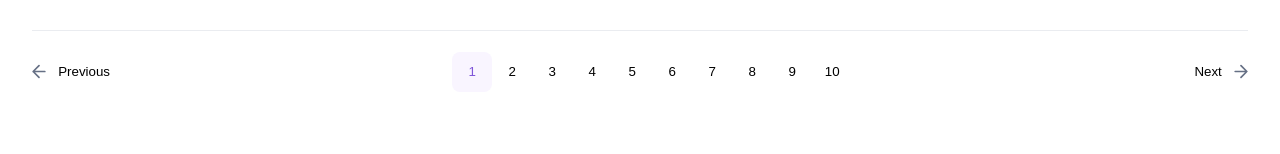
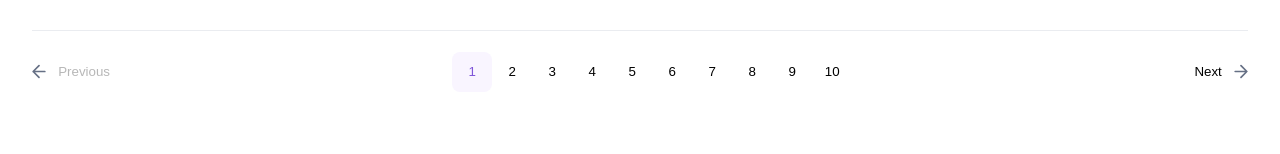
Before and after one commit to harold-myfavdev/simply_blog, a React (Vite) app: page / in a window 1280 px wide. Shown: the part 2525-2679 px from the top of the page. Built offline with nearby package versions, Linux system fonts and the light colour scheme.

Commit message:
disabled button when last page or first page

```diff
--- a/src/components/Pagination.jsx
+++ b/src/components/Pagination.jsx
@@ -16,9 +16,18 @@ export default function Pagination(props) {
     return (
         <div className='pagination-wrapper'>
             <fieldset className='pagination'>
-                <button className='pagination-item' disabled={pageNumbers.length < 10} onClick={() => props.setCurrentPage(prevPageNumber => prevPageNumber > 1 ? prevPageNumber - 1 : prevPageNumber)}><img src={arrow} alt="left-arrow" />Previous</button>
+                <button
+                    className='pagination-item'
+                    disabled={pageNumbers.length < 10 || props.currentPage == 1}
+                    onClick={() => props.setCurrentPage(prevPageNumber => prevPageNumber > 1 ? prevPageNumber - 1 : prevPageNumber)}>
+                    <img src={arrow} alt="left-arrow" />Previous
+                </button>
                 {pages}
-                <button className='pagination-item' disabled={pageNumbers.length < 10} onClick={() => props.setCurrentPage(prevPageNumber => prevPageNumber < pageNumbers.length ? prevPageNumber + 1 : prevPageNumber)}>Next<img src={arrow} alt="right-arrow" /></button>
+                <button
+                    className='pagination-item'
+                    disabled={pageNumbers.length < 10 || props.currentPage == pageNumbers.length}
+                    onClick={() => props.setCurrentPage(prevPageNumber => prevPageNumber < pageNumbers.length ? prevPageNumber + 1 : prevPageNumber)}>
+                    Next<img src={arrow} alt="right-arrow" /></button>
             </fieldset>
         </div>
     )
```
